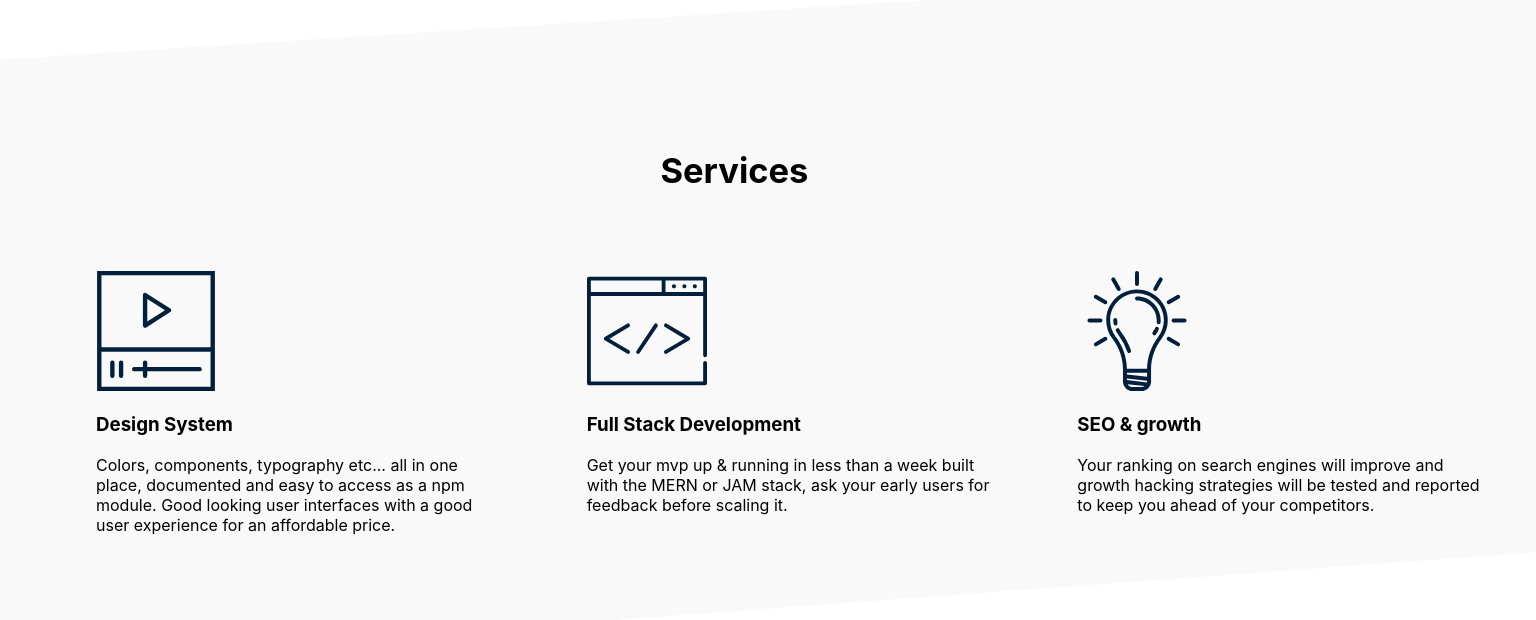
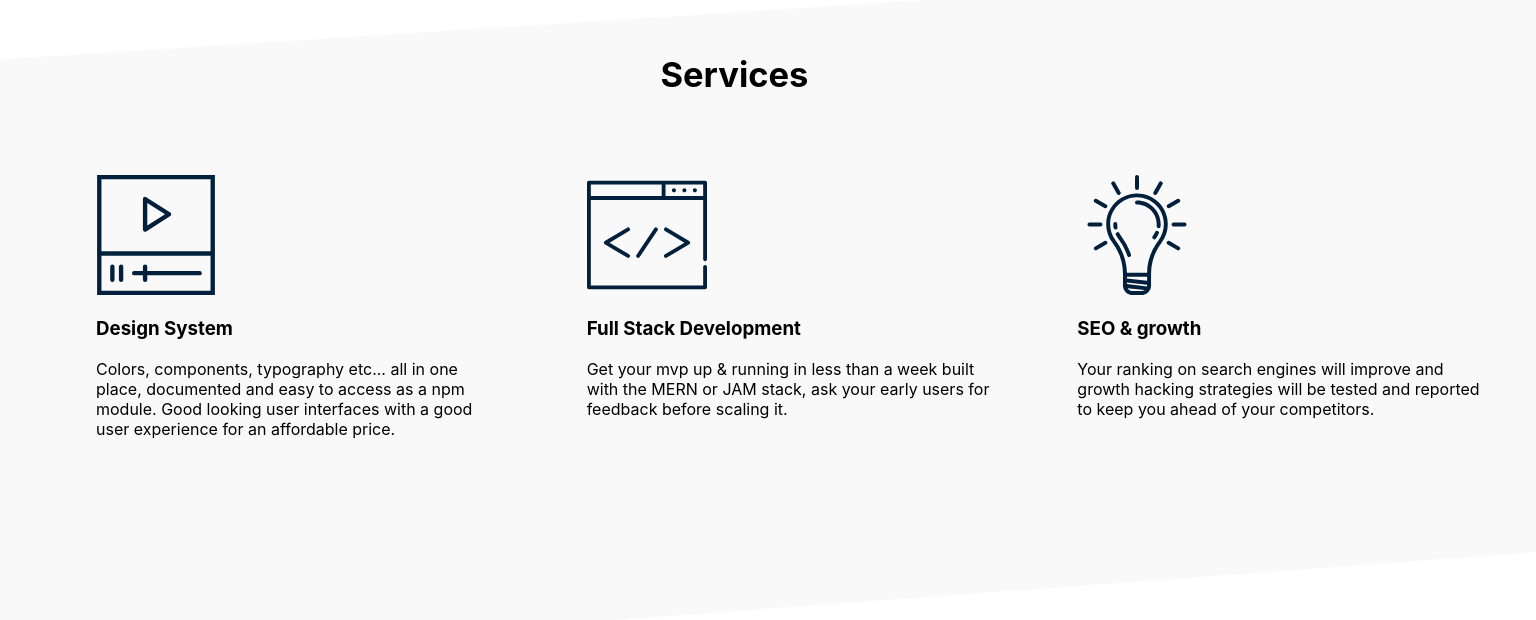
Before and after one commit to akshaykalucha/Portfolio_website_React, a React (Create React App) app: page / in a window 1536 px wide. Shown: the part 2544-3164 px from the top of the page. Built offline with nearby package versions, Linux system fonts and the light colour scheme.

Commit message:
:some updates

```diff
--- a/src/components/Home/outro.css
+++ b/src/components/Home/outro.css
@@ -149,7 +149,7 @@ and (-webkit-device-pixel-ratio: 2) {
         margin-top: 5rem;
         margin-left: 43%;
         font-size: 23px;
-        padding-top: 10rem;
+        padding-top: 4rem;
     }
 
 }
```
